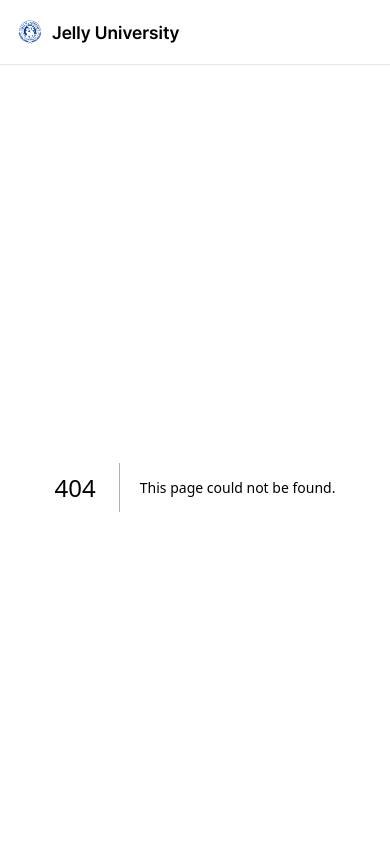
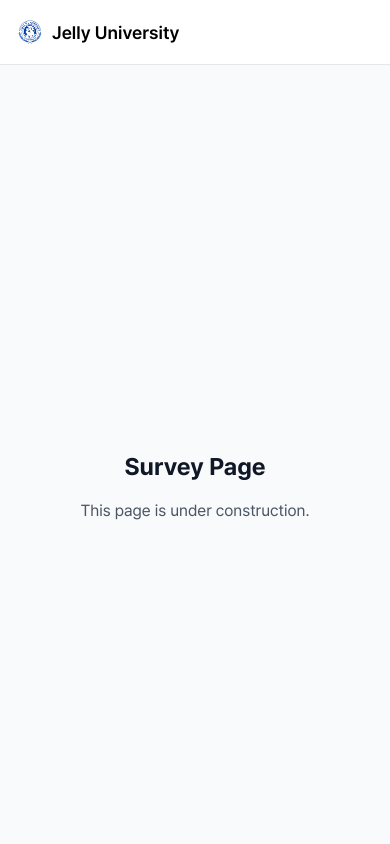
Before and after one commit to SeokHoChoi/test-jelly-univ-fe, a Next.js app: page /survey in a window 390 px wide. Before the commit this address had no page. Shown: the top 844 px of the page. Built offline with nearby package versions, Linux system fonts and the light colour scheme.

Commit message:
feat: 리포트 페이지 > 모바일 CTA 버튼에 servey 페이지 이동 기능 추가

```diff
--- /dev/null
+++ b/src/app/survey/page.tsx
@@ -0,0 +1,12 @@
+'use client';
+
+export default function SurveyPage() {
+  return (
+    <div className="min-h-screen bg-gray-50 flex items-center justify-center">
+      <div className="text-center">
+        <h1 className="text-2xl font-bold text-gray-900 mb-4">Survey Page</h1>
+        <p className="text-gray-600">This page is under construction.</p>
+      </div>
+    </div>
+  );
+}
--- a/src/components/brief-report/DetailedDietReport.tsx
+++ b/src/components/brief-report/DetailedDietReport.tsx
@@ -1,6 +1,7 @@
 'use client';
 
 import Image from 'next/image';
+import { useRouter } from 'next/navigation';
 import ReportCard from '@/components/common/ReportCard';
 import ReportCardHeader from '@/components/common/ReportCardHeader';
 import ReportCardContent from '@/components/common/ReportCardContent';
@@ -16,6 +17,8 @@ const MobileButton = ({
   text: string;
   variant?: 'blue' | 'white' | 'yellow';
 }) => {
+  const router = useRouter();
+
   const getButtonStyles = () => {
     switch (variant) {
       case 'blue':
@@ -29,8 +32,15 @@ const MobileButton = ({
     }
   };
 
+  const handleClick = () => {
+    router.push('/survey');
+  };
+
   return (
-    <button className={`w-full py-[20px] rounded-[50px] font-medium text-[15px] ${getButtonStyles()} md:hidden shadow-[0_4px_4px_rgba(0,0,0,0.25)]`}>
+    <button
+      onClick={handleClick}
+      className={`w-full py-[20px] rounded-[50px] font-medium text-[15px] ${getButtonStyles()} md:hidden shadow-[0_4px_4px_rgba(0,0,0,0.25)]`}
+    >
       {text}
     </button>
   );
```
